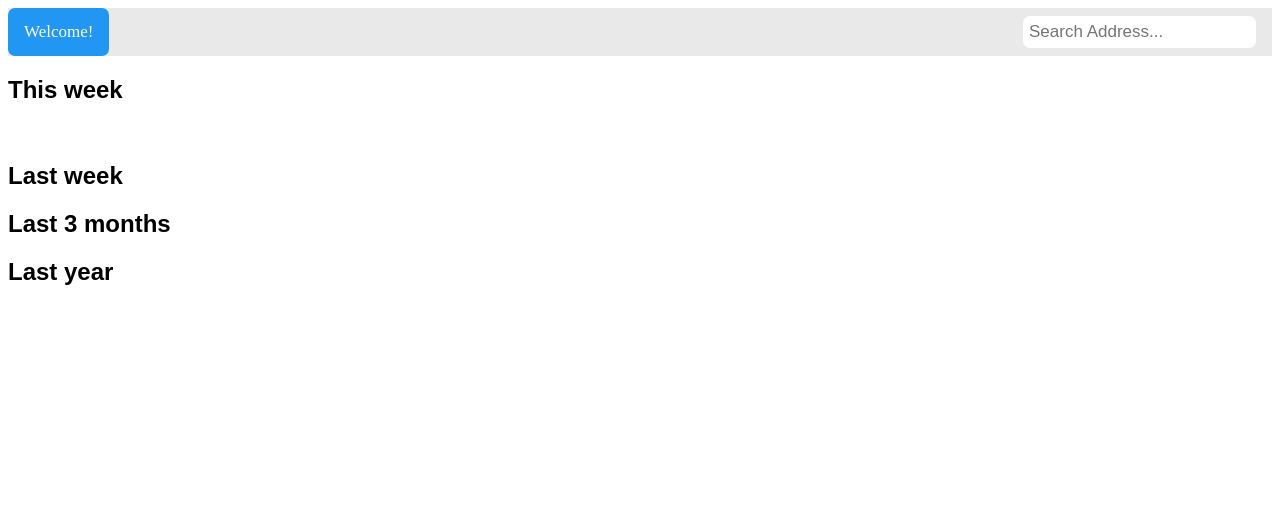
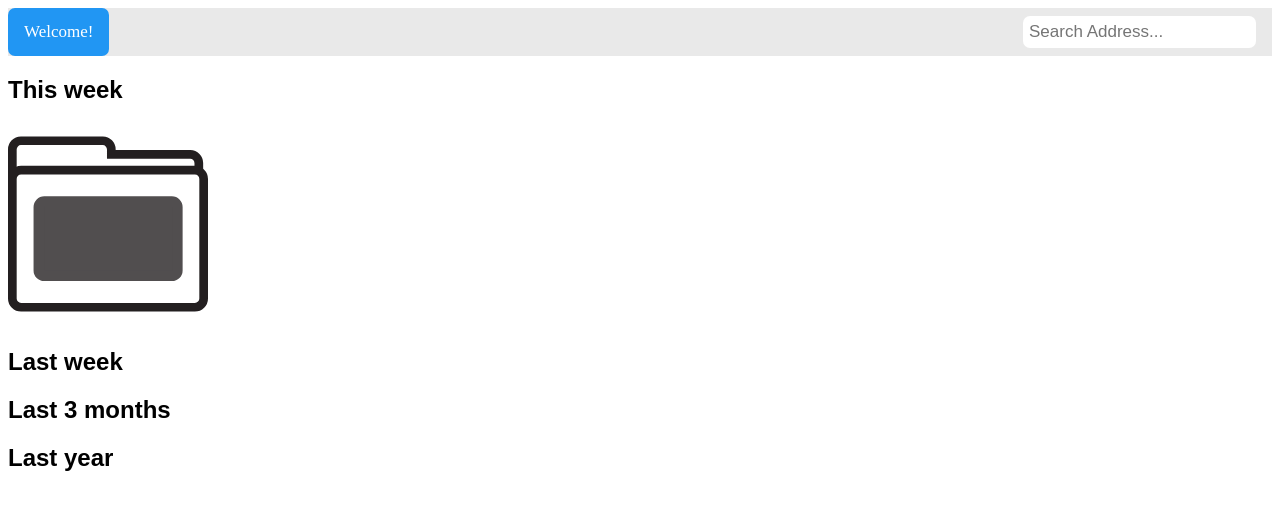
Before and after one commit to alexzoo0/velasquez-excavation, a plain HTML site: page index.html in a window 1280 px wide. Drawn offline with Linux system fonts and the light colour scheme.

Commit message:
edited image

```diff
--- a/index.html
+++ b/index.html
@@ -14,7 +14,7 @@
       </div>
       <div class="panels">
           <h2>This week</h2>
-          <img src=""
+          <img src="assets/images/folder.svg" width="200px" height="200px">
       </div>
       <div class="panels">
           <h2>Last week</h2>
```
Also changed, not shown: assets/images/folder.svg (added).
